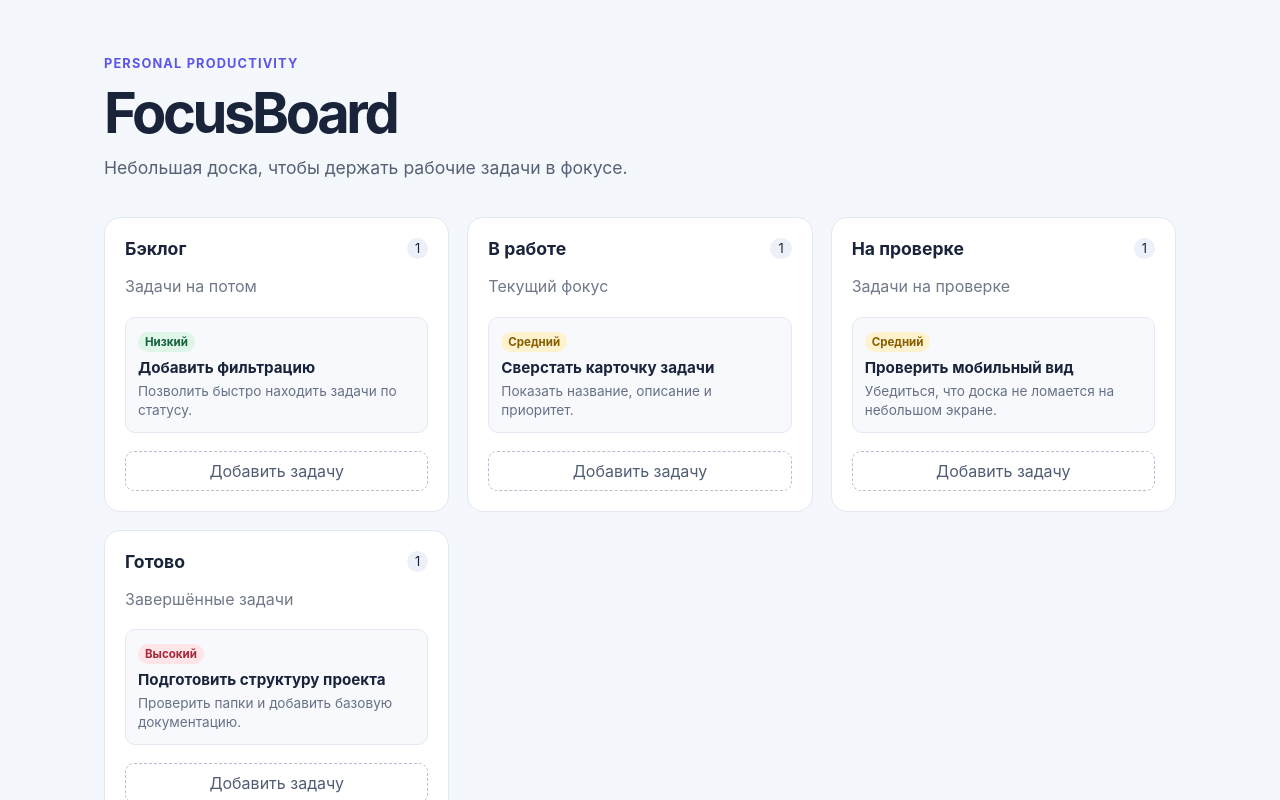
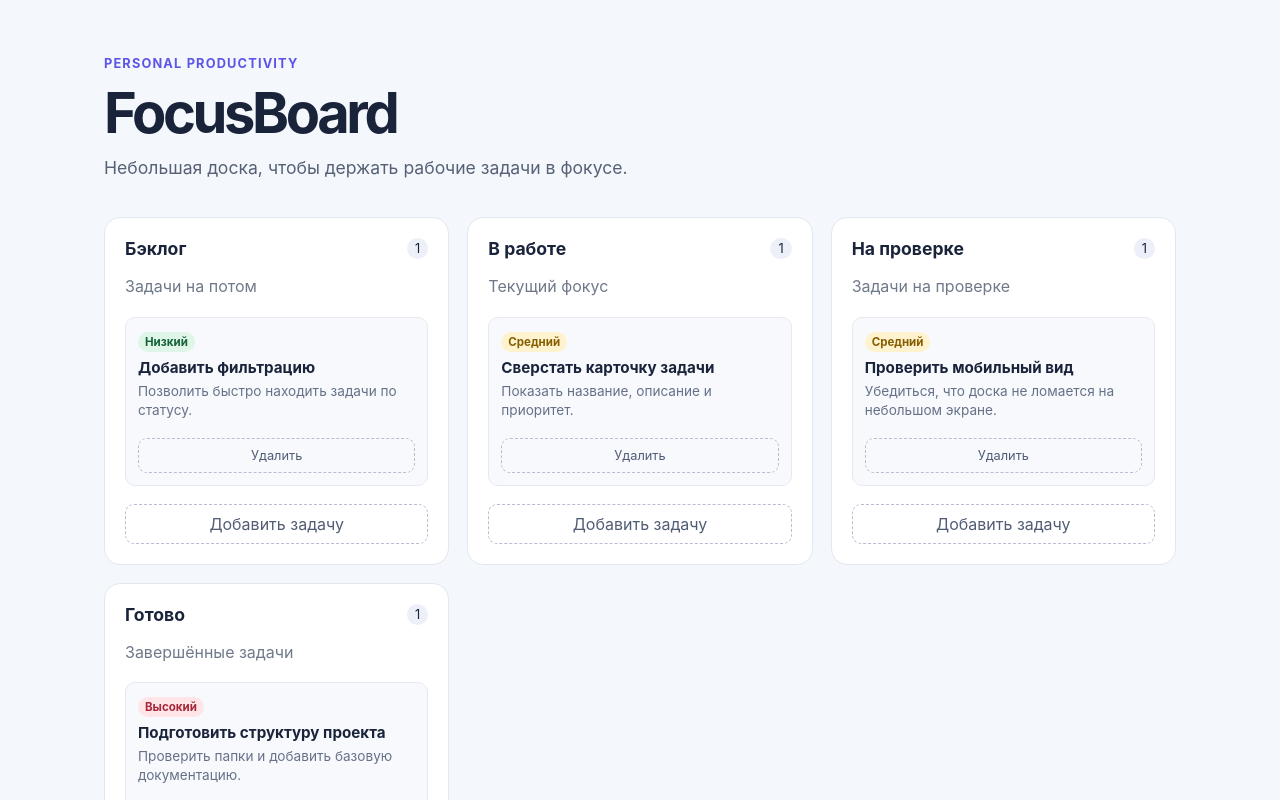
Before and after one commit to 500EFKA500/FocusBoard, a React (Vite) app: page / in a window 1280 px wide. Shown: the top 800 px of the page. Built offline with nearby package versions, Linux system fonts and the light colour scheme.

Commit message:
feat: delete task from board

```diff
--- a/src/App.jsx
+++ b/src/App.jsx
@@ -10,7 +10,13 @@ const columns = [
 ]
 
 export default function App() {
-  const [tasks] = useState(seedTasks)
+  const [tasks, setTasks] = useState(seedTasks)
+
+  function handleDeleteTask(taskId) {
+    setTasks((currentTasks) =>
+      currentTasks.filter((task) => task.id !== taskId),
+    )
+  }
 
   return (
     <main className="app-shell">
@@ -32,7 +38,7 @@ export default function App() {
             <div className="task-list">
               {tasks
                 .filter((tasks) => tasks.status === column.id)
-                .map((task) => <TaskCard key={task.id} task={task} />)}
+                .map((task) => <TaskCard key={task.id} task={task} onDelete={handleDeleteTask} />)}
             </div>
             <button type="button">Добавить задачу</button>
           </section>
--- a/src/components/TaskCard.jsx
+++ b/src/components/TaskCard.jsx
@@ -1,13 +1,15 @@
 import './TaskCard.css'
+import TaskDeleteButton from './TaskDeleteButton.jsx'
 
 const priorityLabels = { high: 'Высокий', medium: 'Средний', low: 'Низкий' }
 
-export default function TaskCard({ task }) {
+export default function TaskCard({ task, onDelete }) {
   return (
     <article className="task-card">
       <span className={`priority priority--${task.priority}`}>{priorityLabels[task.priority]}</span>
       <h3>{task.title}</h3>
       <p>{task.description}</p>
+      <TaskDeleteButton onDelete={() => onDelete(task.id)} />
     </article>
   )
 }
--- /dev/null
+++ b/src/components/TaskDeleteButton.css
@@ -0,0 +1,2 @@
+.task-delete-button { background: transparent; border: 0; color: #9a5362; cursor: pointer; font-size: .8rem; margin-top: 12px; padding: 0; }
+.task-delete-button:hover { color: #a5283b; text-decoration: underline; }
--- /dev/null
+++ b/src/components/TaskDeleteButton.jsx
@@ -0,0 +1,14 @@
+import './TaskDeleteButton.css'
+
+export default function TaskDeleteButton({ onDelete }) {
+  return (
+    <button
+      className="task-delete-button"
+      type="button"
+      onClick={onDelete}
+      aria-label="Удалить задачу"
+    >
+      Удалить
+    </button>
+  )
+}
```
